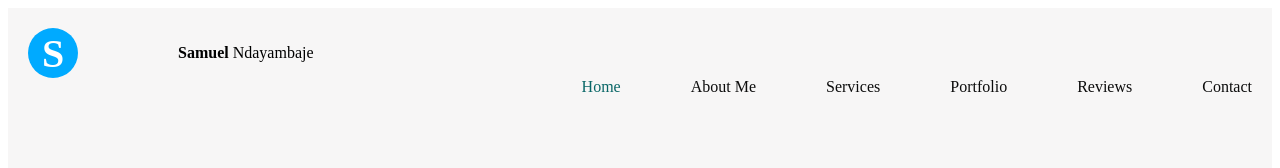
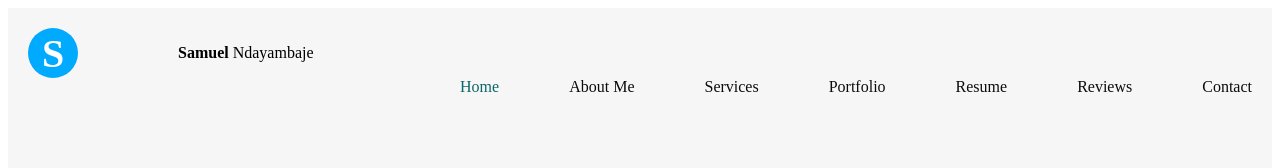
Before and after one commit to samz-ndayambaje/My-website, a plain HTML site: page index.html in a window 1280 px wide. Shown: the top 168 px of the page. Drawn offline with Linux system fonts and the light colour scheme.

Commit message:
add Resume

```diff
--- a/index.html
+++ b/index.html
@@ -20,6 +20,7 @@
                 <li><a href="#about">About Me</a></li>
                 <li><a href="#services">Services</a></li>
                 <li><a href="#portfolio">Portfolio</a></li>
+                <li><a href="Resume">Resume</a></li>
                 <li><a href="#reviews">Reviews</a></li>
                 <li><a href="#contact">Contact</a></li>
             </ul>
```
